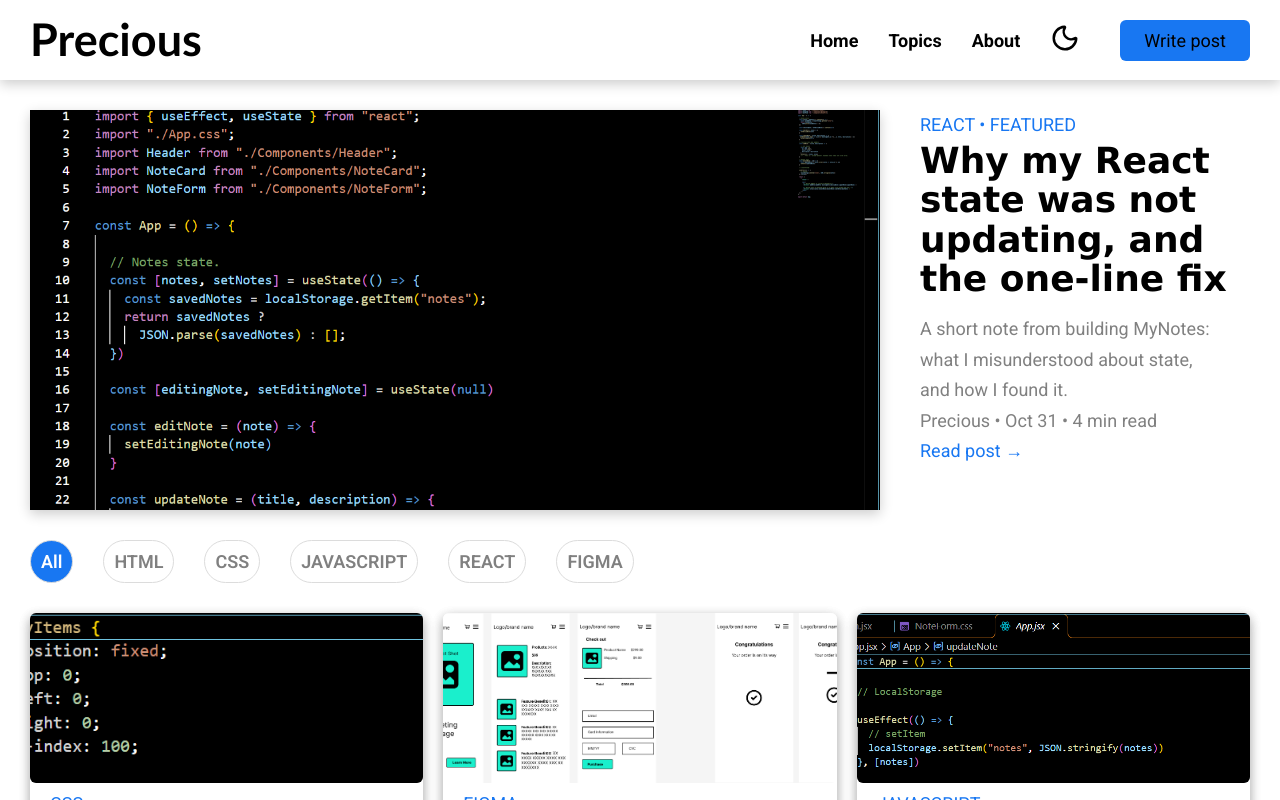
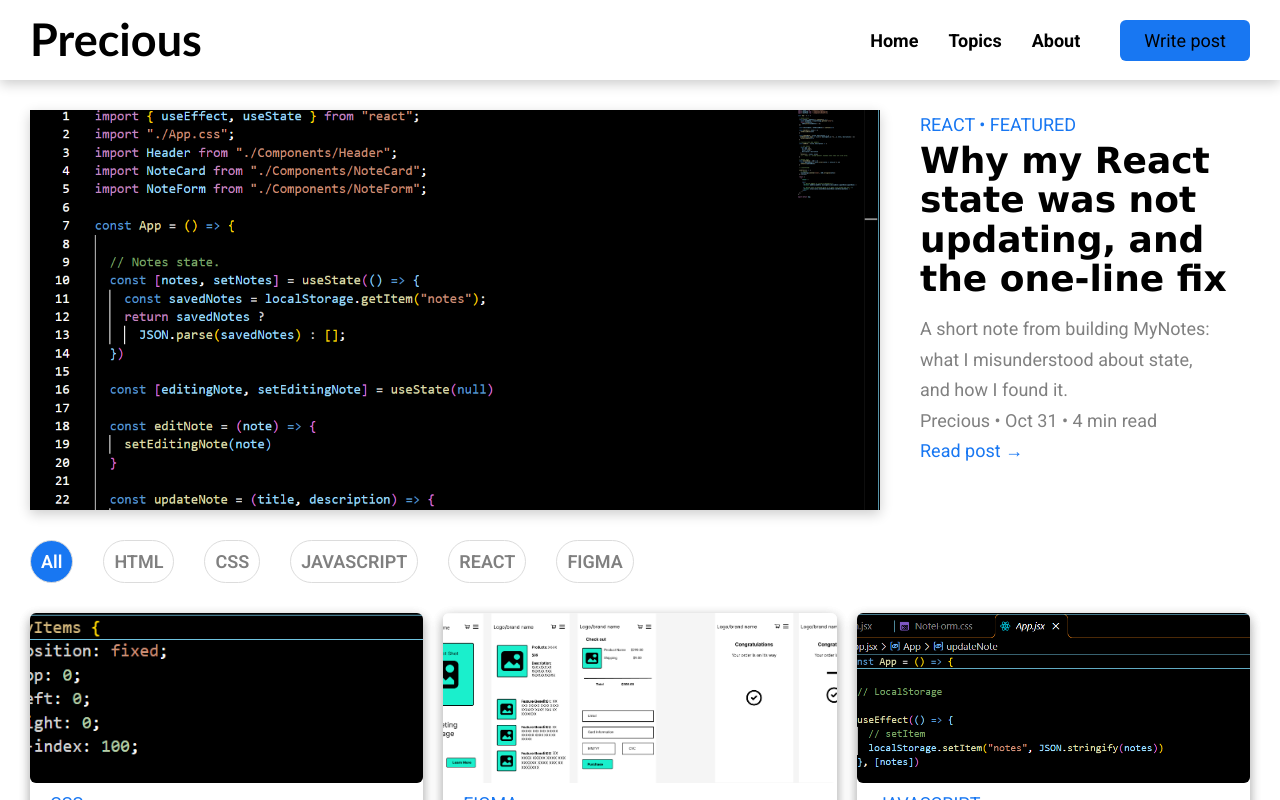
Before and after one commit to oeprecious/blog, a React (Vite) app: page / in a window 1280 px wide. Shown: the top 800 px of the page. Built offline with nearby package versions, Linux system fonts and the light colour scheme; a web font is replaced by a local one.

Commit message:
Remove dark mode to simplify UI and fix card visibility, adjusted textarea input height on mobile

```diff
--- a/src/App.css
+++ b/src/App.css
@@ -91,7 +91,7 @@ h2 {
   }
 
   .appMain {
-    padding: 1.6rem 1.5rem;
+    padding: 1.6rem 1.5rem 2.5rem 1.5rem;
   }
 
   .filteredCard {
@@ -215,4 +215,8 @@ h2 {
     flex-direction: column;
     justify-content: center !important;
   }
+
+  textarea {
+    min-height: 23vh !important;
+  }
 }
--- a/src/App.jsx
+++ b/src/App.jsx
@@ -72,41 +72,12 @@ const App = () => {
   }, [drafts])
 
 
-
-  const usersavedTheme = localStorage.getItem("theme")
-
-  let initialMood = false
-  if (usersavedTheme === "black") {
-    initialMood = true
-  } else {
-    initialMood = false
-  }
-
-  const [darkMood, setDarkMood] = useState(initialMood)
-
-  const handleClick1 = () => {
-    setDarkMood(!darkMood)
-
-    if (darkMood === false) {
-      localStorage.setItem("theme", "black")
-    } else {
-      localStorage.setItem("theme", "white")
-    }
-  }
-
-  let backgroundColor = ""
-  if (darkMood === true) {
-    backgroundColor = "black"
-  } else {
-    backgroundColor = "White"
-  }
-
   return (
     <>
 
-      <div style={{ backgroundColor: backgroundColor, minHeight: "100vh" }} className="appWrapper">
+      <div style={{minHeight: "100vh" }} className="appWrapper">
 
-        <Navbar handleClick1={handleClick1} />
+        <Navbar />
 
         <main className="appMain">
           <Routes>
--- a/src/Components/Navbar.css
+++ b/src/Components/Navbar.css
@@ -72,7 +72,3 @@
 #menuIcon {
   display: none;
 }
-
-.darkMoodBtn {
-  width: fit-content;
-}
--- a/src/Components/Navbar.jsx
+++ b/src/Components/Navbar.jsx
@@ -1,10 +1,10 @@
 
 import "./Navbar.css"
-import { MenuIcon, XIcon, Moon } from "lucide-react"
+import { MenuIcon, XIcon } from "lucide-react"
 import { useState } from "react"
 import { Link } from "react-router"
 
-const Navbar = ({ handleClick1, backgroundColor }) => {
+const Navbar = () => {
 
     const [click, setClick] = useState(false)
 
@@ -55,12 +55,8 @@ const Navbar = ({ handleClick1, backgroundColor }) => {
                         <Link to="/" style={{ textDecoration: "none", color: "black" }} onClick={() => { setClick(false) }}><li>Home</li></Link>
                         <Link to="/topics" style={{ textDecoration: "none", color: "black" }} onClick={() => { setClick(false) }}><li>Topics</li></Link>
                         <Link to="/about" style={{ textDecoration: "none", color: "black" }} onClick={() => { setClick(false) }}><li>About</li></Link>
+                    </ul>
 
-                        <div className="darkMoodBtn">
-                            <Moon size={30} onClick={handleClick1} className={backgroundColor} id="moon" />
-                        </div>
-
-                    </ul>
                     <div className="menuIcon_writePost">
 
                         <Link to="/writePost" style={{ textDecoration: "none", color: "black" }} onClick={() => { setClick(false) }}><p>Write post</p></Link>
```
